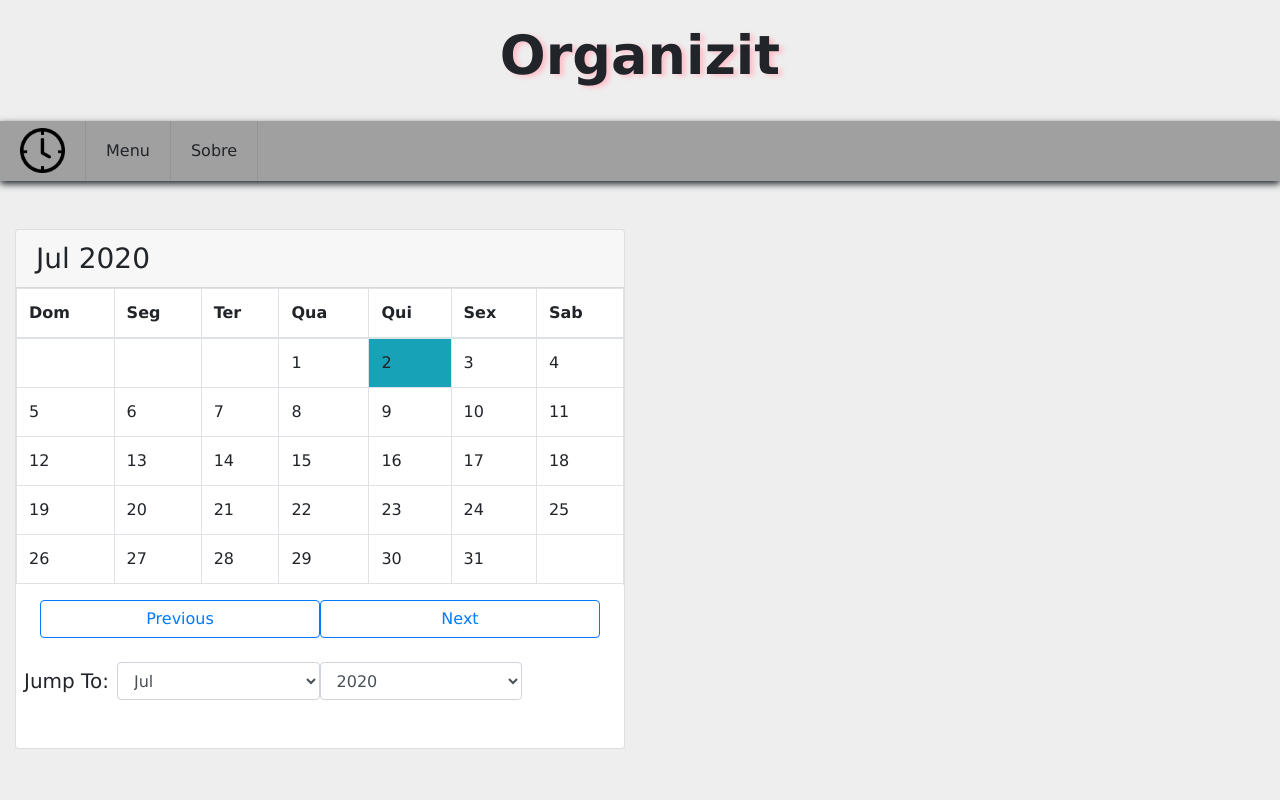
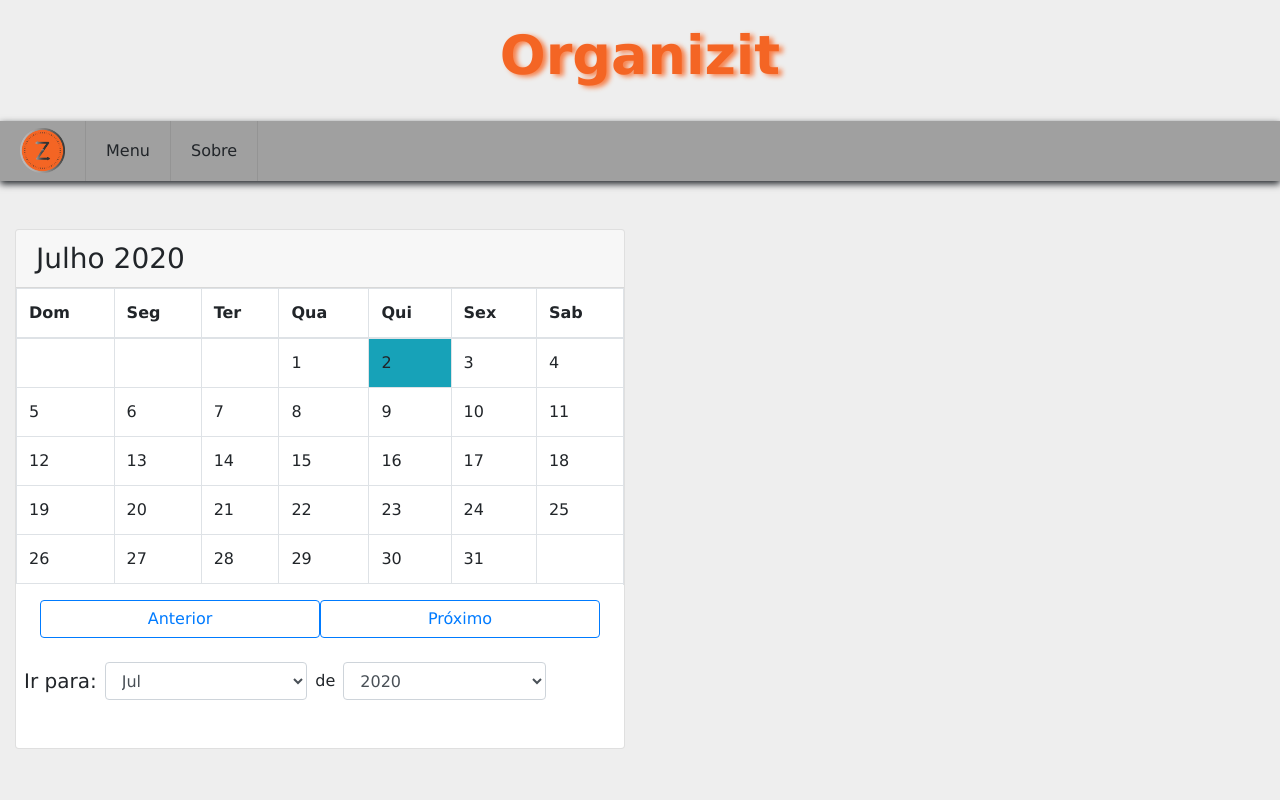
Before and after one commit to SamuelSifuentes/Dificuldade, a PHP site: page / in a window 1280 px wide. Run offline with PHP 8.4, Linux system fonts and the light colour scheme.

Commit message:
BORA PORRA

```diff
--- a/assets/css/global.css
+++ b/assets/css/global.css
@@ -9,7 +9,8 @@ body {
 .title{
   font-size: 54px;
   font-weight: bolder;
-  text-shadow: pink 4px 2px 5px;
+  color: #f46524;
+  text-shadow: #f7804a 4px 2px 5px;
 }
 .navigation-bar{
   z-index: 22;
@@ -67,6 +68,11 @@ body {
   width: 100%;
 }
 
+
+#header-logo{
+  width: 200px;
+  height: 130px;
+}
 
 
 
--- a/assets/js/index.js
+++ b/assets/js/index.js
@@ -4,7 +4,7 @@ let currentYear = today.getFullYear();
 let selectYear = document.getElementById("year");
 let selectMonth = document.getElementById("month");
 
-let months = ["Jan", "Fev", "Mar", "Abr", "Mai", "Jun", "Jul", "Ago", "Set", "Out", "Nov", "Dez"];
+let months = ["Janeiro", "Fevereiro", "Março", "Abril", "Maio", "Junho", "Julho", "Agosto", "Setembro", "Outubro", "Novembro", "Dezembro"];
 
 let monthAndYear = document.getElementById("monthAndYear");
 showCalendar(currentMonth, currentYear);
@@ -42,7 +42,7 @@ function dateClick(dia,mes,ano){
         console.log(dia)
         $("#modal-footer").html("<button type='button' class='btn btn-secondary' data-dismiss='modal'>Close</button>")
         let tbl = document.getElementById("modal-footer");
-        let btn = document.createElement("buttom");
+        let btn = document.createElement("button");
         btn.classList.add("btn")
         btn.classList.add("btn-primary")
         btn.onclick= function(){
@@ -50,8 +50,23 @@ function dateClick(dia,mes,ano){
         }
         btn.appendChild( document.createTextNode("Save"))
         tbl.appendChild(btn)
-        $("#data-total-modal").html("Dia: "+ dia.data+ " Mes: " + mes+" Ano: "+ ano +"<br>Digite sua tarefa");
-        $("#comentario").html("<textarea id='afazer' rows='4' cols='50' name='comment' form='usrform'></textarea>");
+        $("#data-total-modal").html("Dia: "+ dia.data+ " Mes: " + mes+" Ano: "+ ano);
+        $("#data-final").html(`<br><label for="dataFinal">Para quando:</label>
+                                <input type="date" id="dataFinal" name="dataFinal">
+                                <input type="time" id="tempoFinal" name="tempoFinal">
+                            `);
+        $("#urgencia").html(`<br><label for="urgencia">Nivel de urgência:</label>
+
+                            <select name="urgencia" id="urgencia">
+                                <option value="">Selecione uma opção</option>
+                                <option value="1">Baixa</option>
+                                <option value="2">Média</option>
+                                <option value="3">Alta</option>
+                                <option value="4">Muito Alto</option>
+                            </select>
+
+                            `);
+        $("#comentario").html("<br>Digite sua tarefa:<textarea id='afazer' rows='4' cols='50' name='comment' form='usrform'></textarea>");
 
         $('#myModal').modal('show');
 }
@@ -80,7 +95,7 @@ function Save(dia,mes,ano,value = null){
         tarefas.push(JSON.stringify({dia:dia,mes:mes,ano:ano,tarefa:tarefa}));
         localStorage.setItem("tarefas",JSON.stringify(tarefas));
     }
-    data.appendChild(document.createTextNode("data: "+dia+"/"+mes+"/"+ano))
+    data.appendChild(document.createTextNode("Data: "+dia+"/"+mes+"/"+ano))
     valor.appendChild(document.createTextNode("Tarefa: "+ tarefa))
 
     div.appendChild(data)
--- a/index.html
+++ b/index.html
@@ -21,7 +21,7 @@
   <div class="navigation-bar">
     <div class="first-section">
       <div class="img-menu" onclick="navigateTo('/index.html')">
-        <img class="h-75 w-auto" src="./assets/images/151770.png" alt="">
+        <img class="h-75 w-auto" src="./assets/images/Logo/peq.png" alt="">
       </div>
       <div class="item-menu" onclick="navigateTo('/index.html')">
           Menu
@@ -75,13 +75,13 @@
 
           <div class="form-inline d-flex px-4">
 
-              <button class="btn btn-outline-primary col-sm-6" id="previous" onclick="previous()">Previous</button>
+              <button class="btn btn-outline-primary col-sm-6" id="previous" onclick="previous()">Anterior</button>
 
-              <button class="btn btn-outline-primary col-sm-6" id="next" onclick="next()">Next</button>
+              <button class="btn btn-outline-primary col-sm-6" id="next" onclick="next()">Próximo</button>
           </div>
           <br/>
           <form class="form-inline">
-              <label class="lead mr-2 ml-2" for="month">Jump To: </label>
+              <label class="lead mr-2 ml-2" for="month">Ir para: </label>
               <select class="form-control col-sm-4" name="month" id="month" onchange="jump()">
                   <option value=0>Jan</option>
                   <option value=1>Feb</option>
@@ -98,7 +98,8 @@
               </select>
 
 
-              <label for="year"></label><select class="form-control col-sm-4" name="year" id="year" onchange="jump()">
+              <label for="year"><p class="mb-0 mx-2"> de </p></label>
+              <select class="form-control col-sm-4" name="year" id="year" onchange="jump()">
               <option value=1990>1990</option>
               <option value=1991>1991</option>
               <option value=1992>1992</option>
@@ -162,6 +163,8 @@
           </div>
           <div id="modal-body" class="modal-body">
               <div id="data-total-modal"></div>
+              <div id="data-final"></div>
+              <div id="urgencia"></div>
               <div id="comentario"></div>
           </div>
           <div class="modal-footer" id="modal-footer">
```
Also changed, not shown: assets/images/Logo/grande.png (added), assets/images/Logo/peq.png (added). Lines whose indentation alone changed are shown as unchanged.
